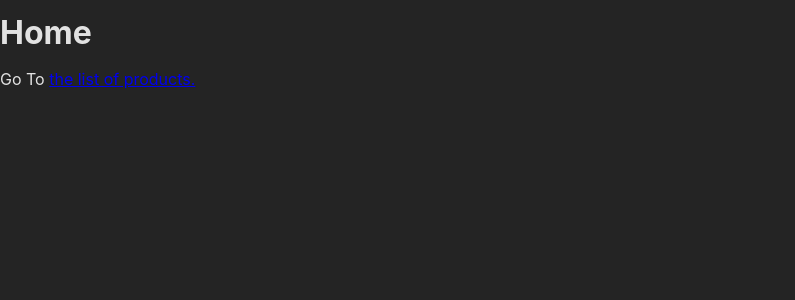
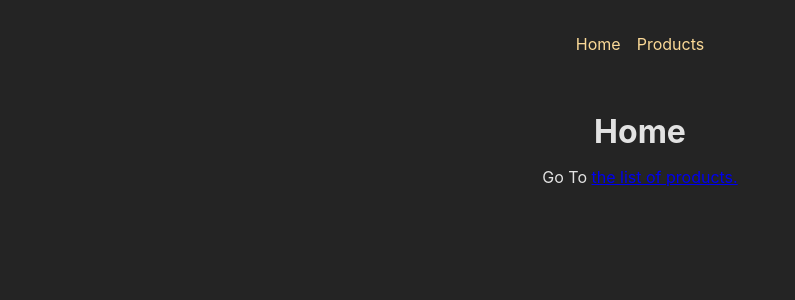
Before and after one commit to Hashwi/React_Routers, a React (Create React App) app: page / in a window 1280 px wide. Shown: the top 300 px of the page, without its empty margins (0-795 px from the left). Built offline with nearby package versions, Linux system fonts and the light colour scheme.

Commit message:
Adding Css

```diff
--- a/src/App.js
+++ b/src/App.js
@@ -1,14 +1,27 @@
 import { createBrowserRouter, RouterProvider } from "react-router-dom";
 import HomePage from "./pages/Home";
 import Products from "./pages/Products";
+import RootLayout from "./pages/Root";
 
 const router = createBrowserRouter([
-  { path: "/", element: <HomePage /> },
-  { path: "/products", element: <Products/> },
+  {
+    path: "/",
+    element: <RootLayout/>,
+    children: [
+      { path: "/", element: <HomePage /> },
+      { path: "/products", element: <Products/> },
+
+    ]
+  },
 
 ]);
 function App() {
-  return <RouterProvider router={router} />
+  return (
+  <>
+  <RouterProvider router={router} />
+  </>
+  )
+
 }
 
 export default App;
--- /dev/null
+++ b/src/components/MainNavigation.js
@@ -0,0 +1,20 @@
+import React from 'react'
+import { Link } from 'react-router-dom'
+import classes from './MainNavigation.module.css'
+
+const MainNavigation =() => {
+  return (
+    <>
+    <header className={classes.header}>
+        <nav>
+            <ul className={classes.list}>
+                <li><Link to='/'>Home</Link></li>
+                <li><Link to='/products'>Products</Link></li>
+            </ul>
+        </nav>
+    </header>
+    </>
+  )
+}
+
+export default MainNavigation
--- /dev/null
+++ b/src/components/MainNavigation.module.css
@@ -0,0 +1,23 @@
+.header {
+    max-width: 60rem;
+    margin: auto;
+    padding: 2rem;
+    display: flex;
+    justify-content: center;
+  }
+
+  .list {
+    display: flex;
+    gap: 1rem;
+  }
+
+  .list a {
+    text-decoration: none;
+    color: var(--color-primary-400);
+  }
+
+  .list a:hover,
+  .list a.active {
+    color: var(--color-primary-800);
+    text-decoration: underline;
+  }
--- /dev/null
+++ b/src/pages/Root.js
@@ -0,0 +1,15 @@
+import React from "react";
+import { Outlet } from "react-router-dom";
+import MainNavigation from "../components/MainNavigation";
+import classes from "./Root.module.css";
+
+export default function RootLayout() {
+  return (
+    <>
+      <MainNavigation />
+      <main className={classes.content}>
+        <Outlet />
+      </main>
+    </>
+  );
+}
--- /dev/null
+++ b/src/pages/Root.module.css
@@ -0,0 +1,4 @@
+.content {
+   margin: 2rem  auto;
+   text-align: center;
+}
```
